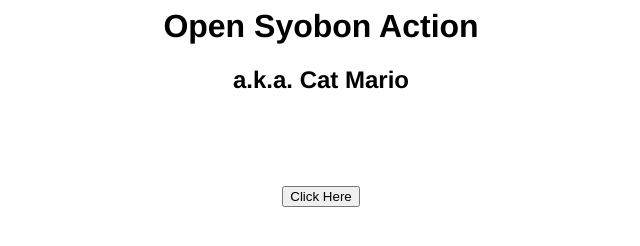
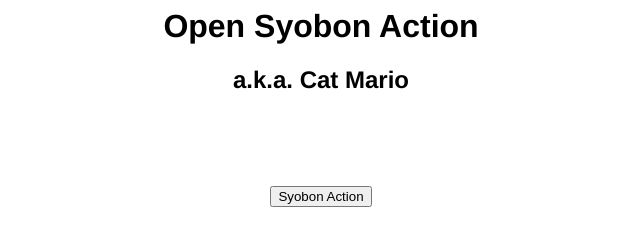
Before and after one commit to TheGamesss/TheGamesss.github.io, a plain HTML site: page index.html in a window 1280 px wide. Shown: the full height of the page, 319-959 px from the left. Drawn offline with Linux system fonts and the light colour scheme.

Commit message:
Update index.html

```diff
--- a/index.html
+++ b/index.html
@@ -25,7 +25,7 @@
 <div class="emscripten">
 
         <button onclick="window.location.href='/syobon.js';">
-      Click Here
+      Syobon Action
     </button>
 
       </div>
```
